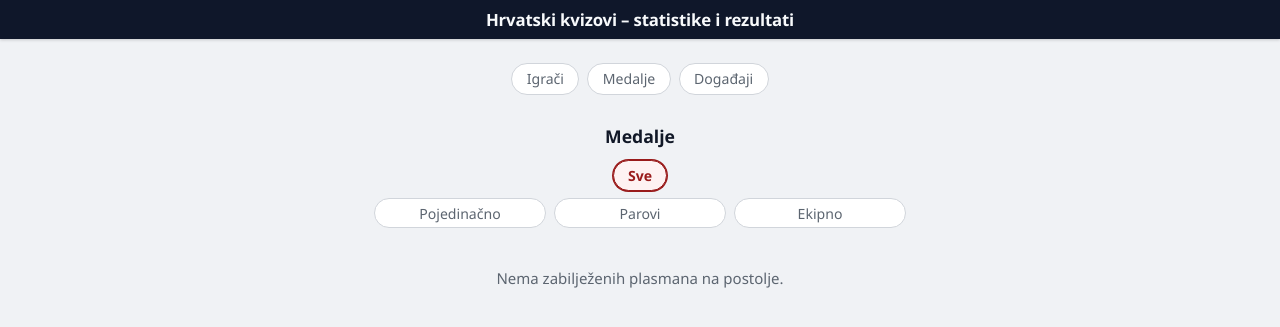
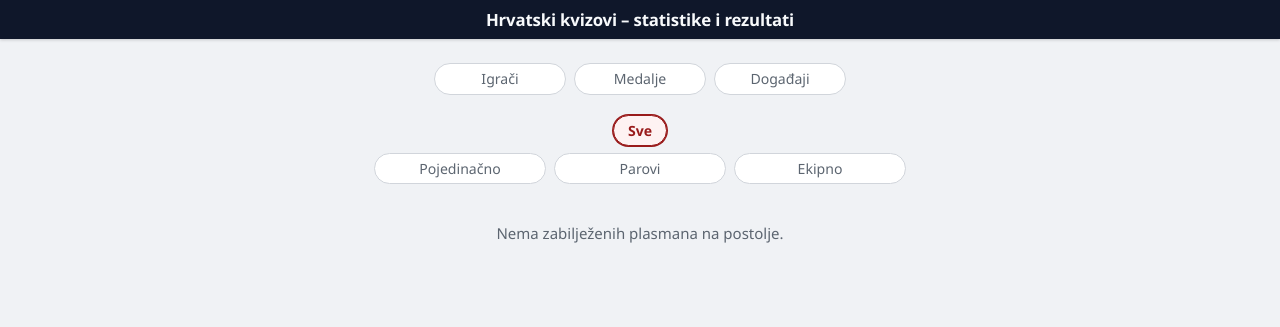
Before and after one commit to git-nt/croatian-quiz-scores, a Python web app: template templates/medals.html in a window 1280 px wide. Shown: the top 327 px of the page. Run offline with Jinja, Linux system fonts and the light colour scheme; the template is opened without the code that fills it, so the values that code supplies are empty.

Commit message:
feat: reduce clutter

```diff
--- a/static/style.css
+++ b/static/style.css
@@ -223,11 +223,20 @@ nav.top a {
   color: var(--muted);
   text-decoration: none;
   font-weight: 500;
-  padding: 0.3rem 0.9rem;
+  padding: 0.3rem 0.65rem;
   border-radius: 999px;
   border: 1px solid var(--border);
   background: var(--surface);
   transition: background 0.12s, color 0.12s, border-color 0.12s;
+  /* Equal width (fits longest label “Događaji”), narrower than medals Pojedinačno/Parovi/Ekipno row */
+  flex: 0 0 auto;
+  width: 8.25rem;
+  max-width: 100%;
+  box-sizing: border-box;
+  text-align: center;
+  display: inline-flex;
+  justify-content: center;
+  align-items: center;
 }
 
 nav.top a:hover {
--- a/templates/medals.html
+++ b/templates/medals.html
@@ -1,8 +1,6 @@
 {% extends "base.html" %}
 {% block title %}Medalje{% endblock %}
 {% block body %}
-<h2>Medalje</h2>
-
 {% macro medal_table(medal_rows, key) %}
 {% if medal_rows %}
 <div class="scroll-x players-list-wrap medal-panel" data-key="{{ key }}" hidden>
@@ -85,7 +83,7 @@
 {# ══════════ PODIUM SECTIONS ══════════ #}
 
 <div class="podium-section" data-for="individual" hidden>
-  <h2>Medalje</h2>
+  <h2></h2>
   {% for t, podium in events_medals %}
   <div class="event-block" data-cat="{{ 'hks' if is_hks_event(t.key) else 'live' }}" data-series="{{ series_code_from_key(t.key) }}">
     <h3><a href="{{ base_url }}/events/{{ t.key }}/">{{ event_label(t.key, t.label) }}</a></h3>
--- a/templates/tournaments.html
+++ b/templates/tournaments.html
@@ -1,7 +1,6 @@
 {% extends "base.html" %}
 {% block title %}Događaji{% endblock %}
 {% block body %}
-<h2>Događaji</h2>
 <p class="muted small">Kliknite na kategoriju za prikaz događaja.</p>
 
 <div class="series-accordion">
```
